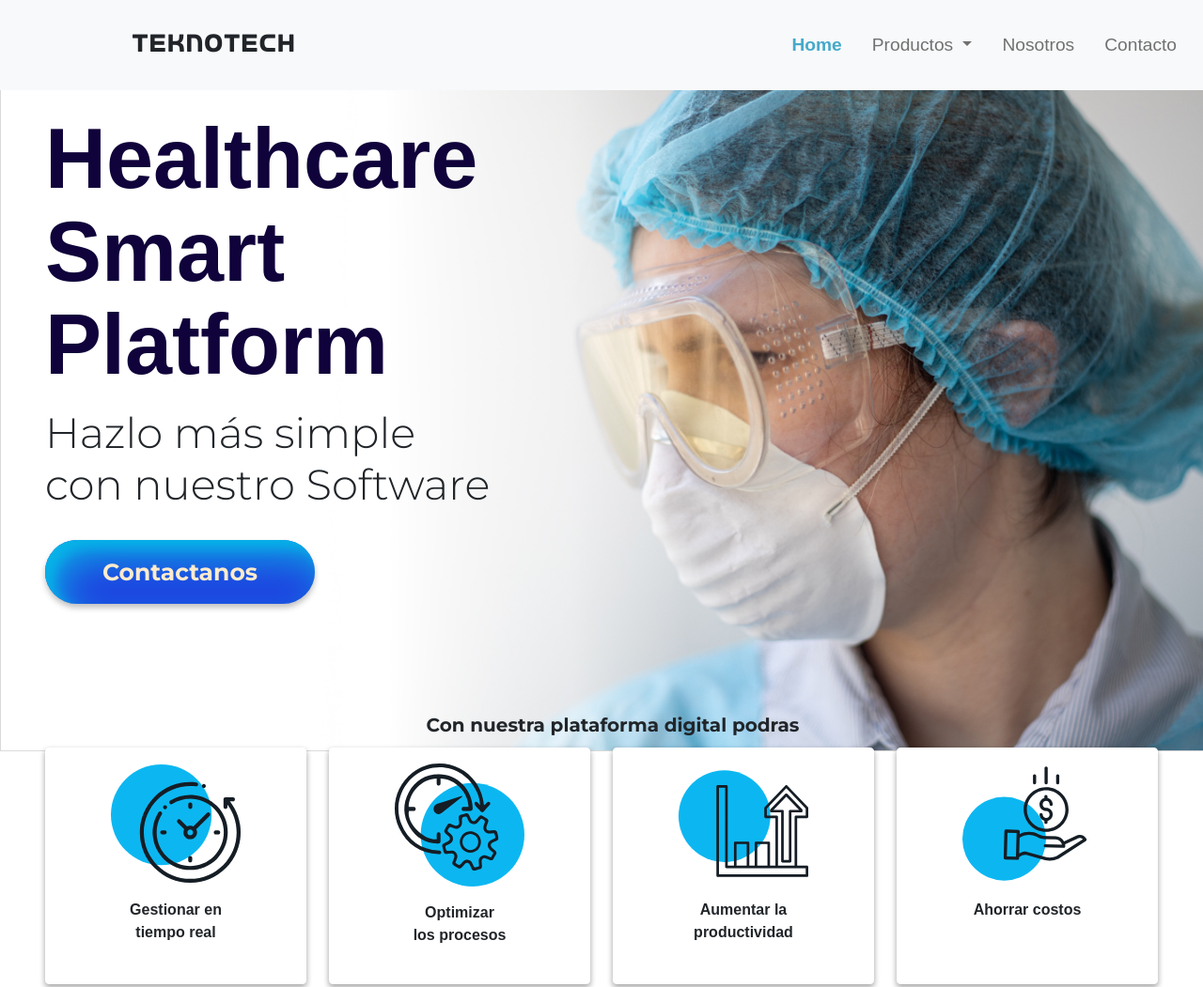
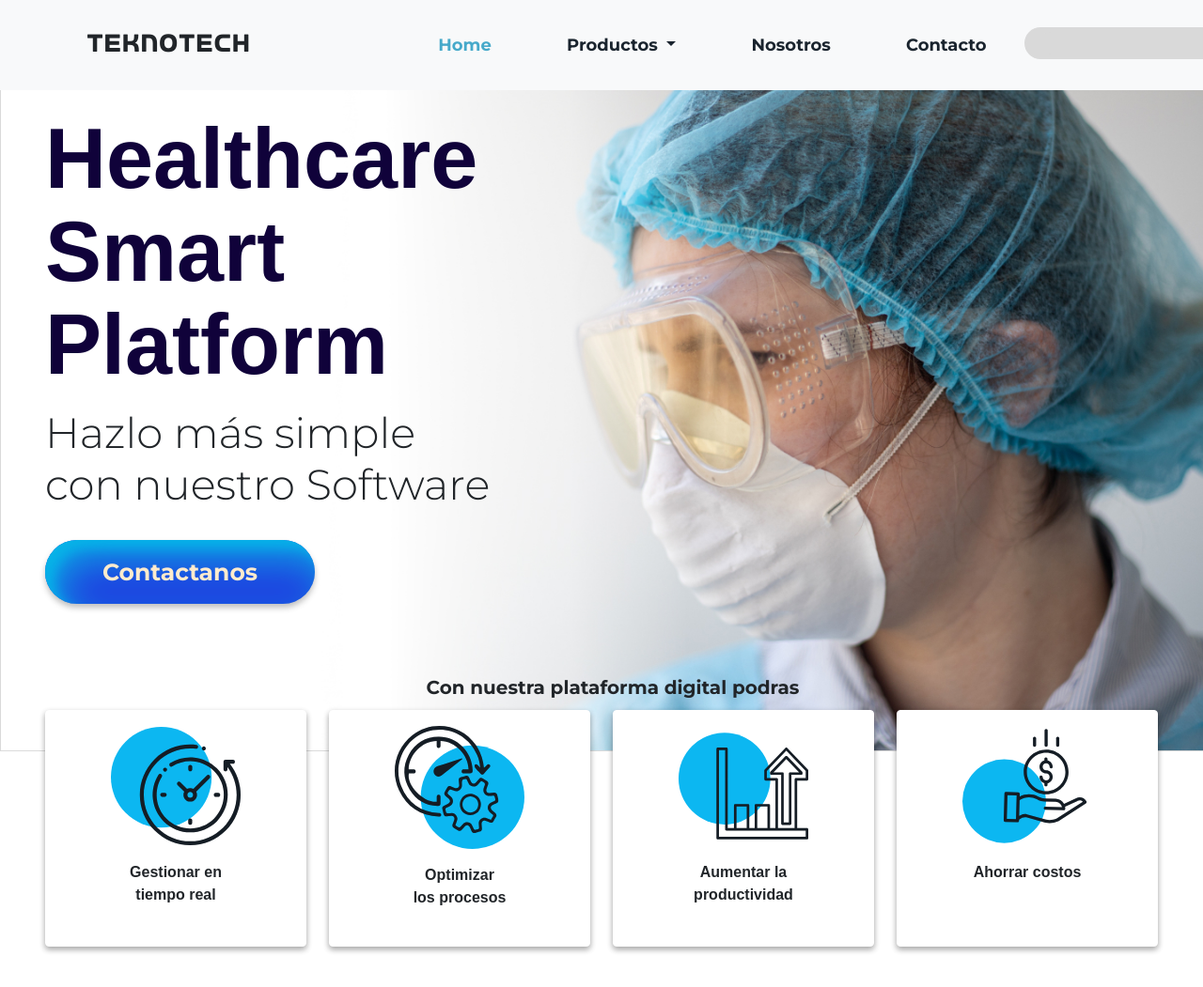
Before and after one commit to AgustinZarate/TeknotechArgentina, a website: page index.html in a window 1280 px wide. Shown: the top 1051 px of the page at 94% size. Drawn offline with nearby package versions, Linux system fonts and the light colour scheme.

Commit message:
buscador en nav, cards

```diff
--- a/css/style.css
+++ b/css/style.css
@@ -24,48 +24,88 @@
   line-height: 26px;
   letter-spacing: 0em;
   text-align: left;
+  margin: 0 20vh 0 5rem;
 }
 .navbar {
   width: 100%;
   position: fixed;
   z-index: 1;
   height: 96px;
-
-
-border-radius: 0px;
-
+  border-radius: 0px;
 }
-.navbar h1 {
-  margin: 0 8rem;
+.navbar-nav {
+  margin: 0 20vh 0 0;
 }
 .navbar .active {
   color: #46a9ca !important;
   font-weight: bold;
+  font-family: Montserrat;
+  font-size: 18px;
+  font-style: normal;
+  font-weight: 700;
+  line-height: 22px;
+  letter-spacing: 0em;
+  text-align: center;
 }
 .navbar .navbar-collapse {
   flex-grow: unset;
 }
 .navbar .navbar-collapse .navbar-nav a {
-  margin: 0.5rem;
-  font-size: 1.2rem;
+  margin: 0.5rem 2rem;
   transition: all 0s;
+  font-family: Montserrat;
+  font-size: 18px;
+  font-style: normal;
+  font-weight: 700;
+  line-height: 22px;
+  letter-spacing: 0em;
+  text-align: center;
+  color: #1A242E;
 }
 .navbar .navbar-collapse .navbar-nav a:hover {
   background-image: linear-gradient(#9cd6c0, #00db87);
   border-radius: 50px;
 }
+#buscador {
+  margin: auto;
+  background-color: #d9d9d9;
+  border-radius: 72px;
+  border: 0;
+}
+input:focus {
+  color:black;
+  background-color:#d9d9d9;
+  outline: none;
+}
+.botonBuscador {
+  margin: 0 1rem 0 0;
+  border-radius: 72px;
+  border: 0;
+  background: #d9d9d9;
+  width: 19px;
+}
+.contenedorBuscador {
+  display: flex;
+  height: 34px;
+  margin: 0.5rem auto;
+  padding-left: 1rem;
+  background-color: #d9d9d9;
+  border-radius: 72px;
+}
+
 
 /* MAIN */
 
+
+/* grid nuestros productos */
 .grid {
   display: grid;
   grid-template-columns: repeat(2, 50%);
   grid-gap: 20px;
-
 }
-.span-row-2{grid-row: span 2 / auto;}
-
-
+.span-row-2 {
+  grid-row: span 2 / auto;
+}
 
 /*Seccion Presentacion */
 .container-presentation {
@@ -74,7 +114,7 @@ border-radius: 0px;
   background-repeat: no-repeat;
   width: 100%;
   height: 50rem;
-  margin:0 auto;
+  margin: 0 auto;
 }
 .container-presentation .presentation {
   display: flex;
@@ -94,7 +134,7 @@ border-radius: 0px;
 .section-introdution {
   position: relative;
   bottom: 10rem;
-  margin-top: 15vh;
+  margin-top: 10vh;
 }
 .section-introdution .card {
   border: 1px solid black;
@@ -119,7 +159,7 @@ border-radius: 0px;
 /*Seccion Nuestros productos */
 
 .products {
-  background-image: url("../img/imagenes-background/bg-cards.png");
+  /* background-image: url("../img/imagenes-background/bg-cards.png"); */
   background-size: cover;
   background-repeat: no-repeat;
   height: 100%;
@@ -341,9 +381,6 @@ LO DEJO ACA PARA MAS ADELANTE ACOMODARLO BIEN */
   text-align: left;
   font-family: Montserrat;
   line-height: 55px;
-
-
-
 }
 
 /* CONTACTO */
@@ -412,7 +449,7 @@ input#nombre,
 /* SOBRE NOS */
 
 .sobreNos {
-  padding: 1rem 4rem ;
+  padding: 1rem 4rem;
 
   font-family: Montserrat;
   font-size: 45px;
@@ -420,10 +457,9 @@ input#nombre,
   font-weight: 700;
   line-height: 63px;
   letter-spacing: 0em;
-
 }
 .sobreNos-sub {
-  padding: 0 4rem ;
+  padding: 0 4rem;
 
   font-family: Montserrat;
   font-size: 25px;
@@ -431,5 +467,4 @@ input#nombre,
   font-weight: 600;
   line-height: 34px;
   letter-spacing: 0em;
-
 }
--- a/index.html
+++ b/index.html
@@ -57,6 +57,12 @@
           <!-- Link Contacto -->
           <li class="nav-item btn-nav">
             <a class="nav-link" href="#contacto">Contacto</a>
+          </li>
+          <li class="nav-item btn-nav">
+            <div class="contenedorBuscador">
+              <input type="text" id="buscador">
+              <button class="botonBuscador" type="submit"><img src="./img/iconos-simples/buscador.png" alt="Arrow Icon"></button>
+            </div>
           </li>
         </ul>
       </div>
@@ -199,8 +205,8 @@
               <h5 class="card-title">ID Pacientes</h5>
               <p class="card-text">Garantiza la Identidad del Paciente</p>
               <button class="btn-white btn-card"
-            style="background-color: white; border-radius: 120px; width: 50%; height: 45%; margin: 0 0 5% 50%; font-family: Montserrat; font-weight: 400; size: 20px;">Ver
-            Mas</button>
+                style="background-color: white; border-radius: 120px; width: 50%; height: 45%; margin: 0 0 5% 50%; font-family: Montserrat; font-weight: 400; size: 20px;">Ver
+                Mas</button>
             </div>
           </div>
           <div class="card sombraCard" style="width: 100%; margin: 20px auto; height: 50.5%;">
@@ -208,7 +214,7 @@
             <div class="card-body">
               <h5 class="card-title">Card asdasdtitle</h5>
               <p class="card-text">Gestión Informatizada Integral de Quirófanos.</p>
-                <button class="btn-white btn-card"
+              <button class="btn-white btn-card"
                 style="background-color: white; border-radius: 120px; width: 50%; height: 45%; margin: 0 0 5% 50%; font-family: Montserrat; font-weight: 400; size: 20px;">Ver
                 Mas</button>
             </div>
@@ -220,9 +226,11 @@
           <div class="card sombraCard" style="width:100%; margin: 10px auto 10px auto; height: 33%;">
             <div class="row g-0">
               <div class="col-md-4">
-                <img src="img/fotos/muestra.png" class="img-fluid rounded-start" alt="..." style="display: block; position: absolute; height: 100%; width: 40%;">
+                <img src="img/fotos/muestra.png" class="img-fluid rounded-start" alt="..."
+                  style="display: block; position: absolute; height: 100%; width: 40%;">
               </div>
-              <div class="col-md-8" style="display: inline-block; position:relative; height: 100%; width:60%; margin-left: 40%;">
+              <div class="col-md-8"
+                style="display: inline-block; position:relative; height: 100%; width:60%; margin-left: 40%;">
                 <div class="card-body">
                   <h5 class="card-title">I Traz</h5>
                   <p class="card-text">Trazabilidad de todas las muestras generadas.</p>
@@ -235,9 +243,11 @@
           <div class="card sombraCard" style="width: 100%; margin: 20px auto; height: 33%;">
             <div class="row g-0">
               <div class="col-md-4">
-                <img src="img/fotos/pildoras.png" class="img-fluid rounded-start" alt="..." style="display: block; position: absolute; height: 100%; width: 40%;">
+                <img src="img/fotos/pildoras.png" class="img-fluid rounded-start" alt="..."
+                  style="display: block; position: absolute; height: 100%; width: 40%;">
               </div>
-              <div class="col-md-8" style="display: inline-block; position:relative; height: 100%; width:60%; margin-left: 40%;">
+              <div class="col-md-8"
+                style="display: inline-block; position:relative; height: 100%; width:60%; margin-left: 40%;">
                 <div class="card-body">
                   <h5 class="card-title">I Farma</h5>
                   <p class="card-text">Gestión Inteligente
@@ -249,9 +259,11 @@
           <div class="card sombraCard" style="width: 100%; margin: 10px auto; height: 33%;">
             <div class="row g-0">
               <div class="col-md-4">
-                <img src="img/fotos/camas.png" class="img-fluid rounded-start" alt="..." style="display: block; position: absolute; height: 100%; width: 40%;">
+                <img src="img/fotos/camas.png" class="img-fluid rounded-start" alt="..."
+                  style="display: block; position: absolute; height: 100%; width: 40%;">
               </div>
-              <div class="col-md-8" style="display: inline-block; position:relative; height: 100%; width:60%; margin-left: 40%;">
+              <div class="col-md-8"
+                style="display: inline-block; position:relative; height: 100%; width:60%; margin-left: 40%;">
                 <div class="card-body">
                   <h5 class="card-title">I Hos</h5>
                   <p class="card-text">Gestión de camas hospitalarias</p>
```
Also changed, not shown: img/iconos-simples/buscador.png (added).
